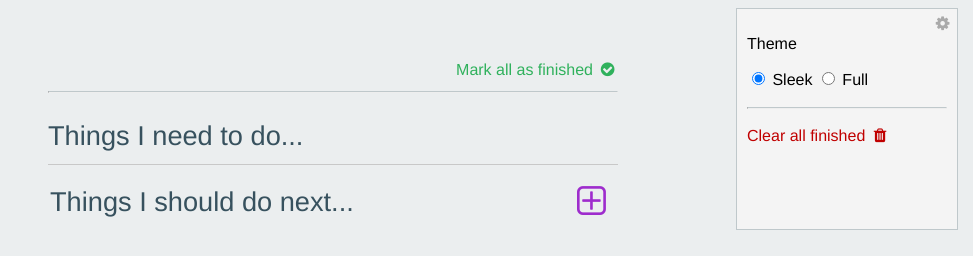
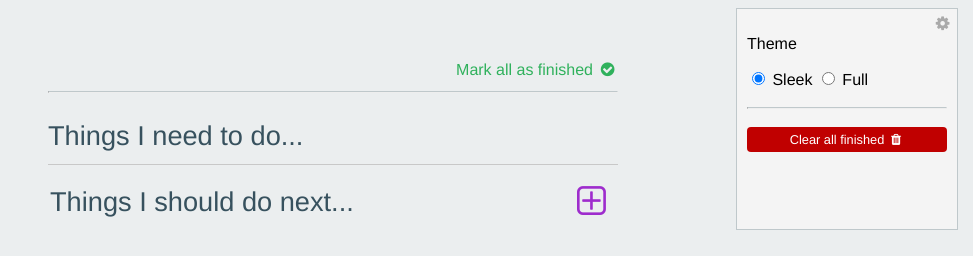
Before and after one commit to vedovelli/sharepop, a plain HTML site: page index.html in a window 1280 px wide. Both pictures are taken after a click on the link 1249 px from the left and 24 px from the top of the page. Shown: the whole page, without its empty margins (307-1280 px from the left). Drawn offline with Linux system fonts and the light colour scheme.

Commit message:
Better styling for clear all button

```diff
--- a/css/main.css
+++ b/css/main.css
@@ -141,8 +141,15 @@ hr {
 }
 
 #clearAllFinishedButton {
-    color: #c00000;
+    font-size: .8em;
+    color: #fff;
     text-decoration: none;
+    background-color: #c00000;
+    padding: 5px;
+    width: 190px;
+    display: inline-block;
+    text-align: center;
+    border-radius: 4px;
 }
 
 .separator {
```
